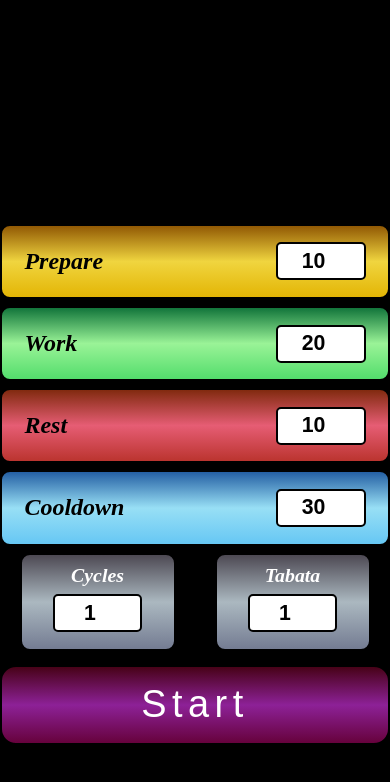
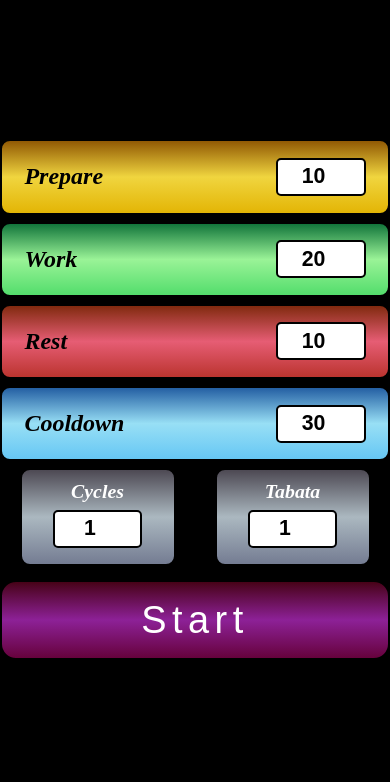
Before and after one commit to Caius-Scipio/WorkoutTimer, a plain HTML site: page index.html in a window 390 px wide. Shown: the part 40-822 px from the top of the page. Drawn offline with Linux system fonts and the light colour scheme.

Commit message:
Altered RWD for smartphone

```diff
--- a/styles/style_main.css
+++ b/styles/style_main.css
@@ -169,7 +169,7 @@ input {
 @media (min-width: 300px) {
   .container {
     width: 100%;
-    height: 115svh;
+    height: 95svh;
   }
 }
 
```
